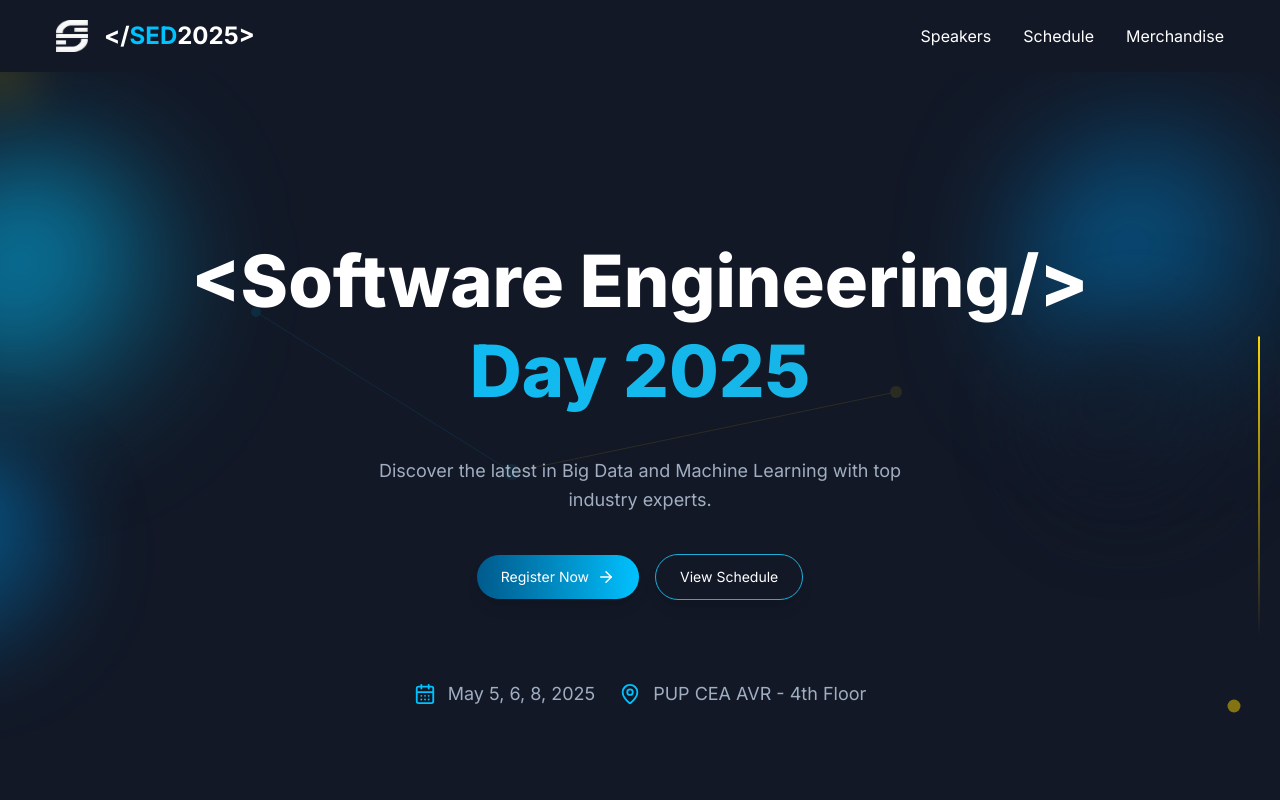
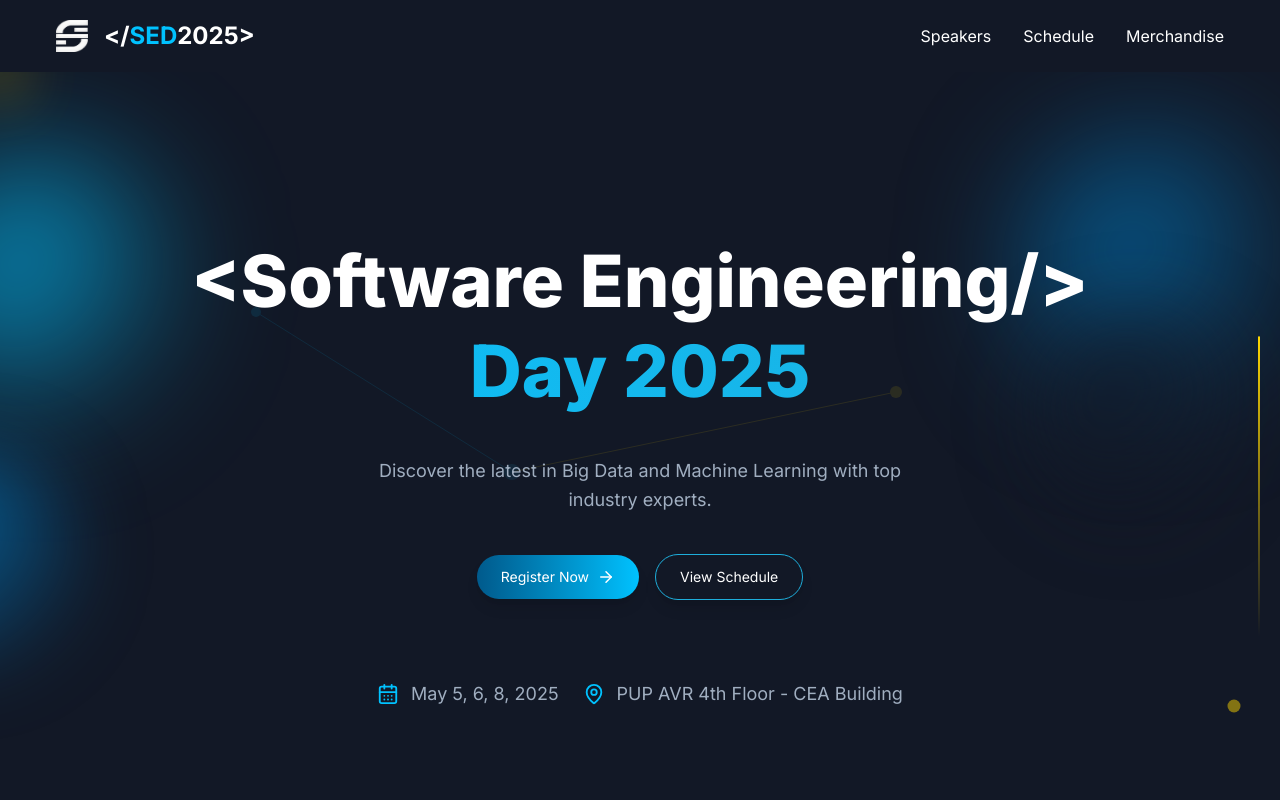
Before and after one commit to irishmicoletcando/software-engineering-day-2025, a Next.js app: page / in a window 1280 px wide. Shown: the top 800 px of the page. Built offline with nearby package versions, Linux system fonts and the light colour scheme.

Commit message:
refactor: Updated website description and seminar venue

```diff
--- a/src/app/layout.tsx
+++ b/src/app/layout.tsx
@@ -3,7 +3,7 @@ import { inter } from '@/styles/fonts';
 
 export const metadata = {
   title: 'Software Engineering Day 2025',
-  description: 'insert description',
+  description: 'Join the PUP Computer Engineering Department’s 7th Software Engineering Day, themed "Shaping Progress and Revolutionizing Knowledge." The event features insightful seminars that explore cutting-edge topics in software development, innovation, and technology trends.',
   keywords: 'SED 2025, Software Engineering Day, big data, machine learning, seminar, software engineering, data science',
   author: 'Irish Micole Cando'
 }
--- a/src/components/home/Hero.tsx
+++ b/src/components/home/Hero.tsx
@@ -55,7 +55,7 @@ const Hero: React.FC = () => {
             </div>
             <div className="flex items-center gap-3 text-light-gray justify-center">
               <MapPin className="text-accent-blue" size={22} />
-              <span className="text-md md:text-lg">PUP CEA AVR - 4th Floor</span>
+              <span className="text-md md:text-lg">PUP AVR 4th Floor - CEA Building</span>
             </div>
           </div>
         </motion.div>
```
